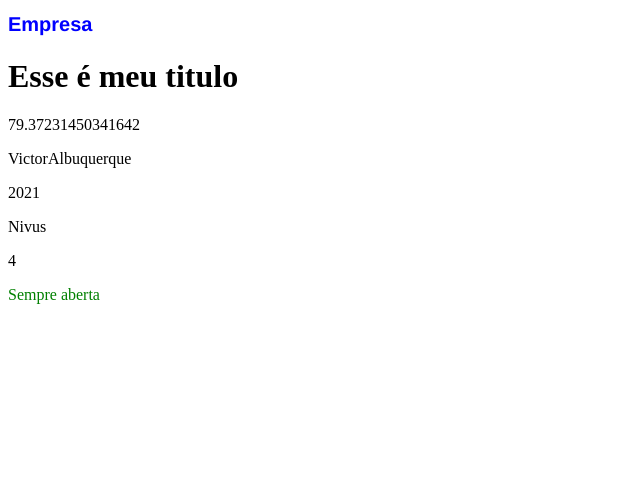
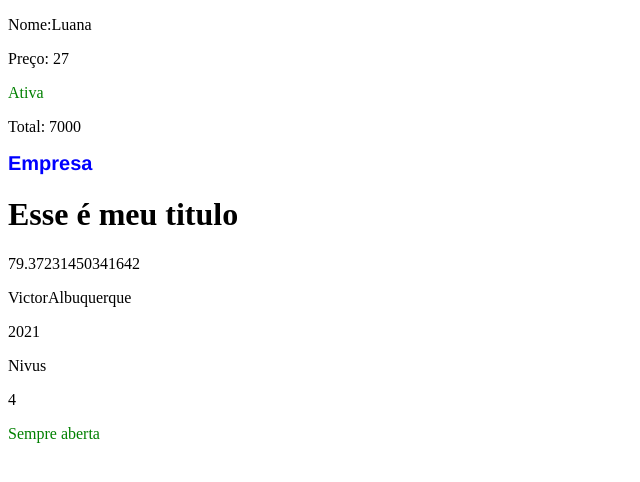
Before and after one commit to VictorHAlbu/exerc-react, a React (Create React App) app: page / in a window 1280 px wide. Shown: the top 482 px of the page, without its empty margins (0-640 px from the left). Built offline with nearby package versions, Linux system fonts and the light colour scheme.

Commit message:
Práticando objetos, array e ma- Desafio

```diff
--- a/src/repetindo.js
+++ b/src/repetindo.js
@@ -1,4 +1,29 @@
 import React from 'react';
+
+const luana = {
+    cliente: 'Luana',
+    idade: 27,
+    compras: [
+        { nome: 'Notebok', preco: 'R$ 2500' },
+        { nome: 'Geladeira', preco: 'R$ 3000' },
+        { nome: 'Smartphone', preco: 'R$ 1500' },
+    ],
+    ativa: true,
+};
+
+const mario = {
+    cliente: 'Mario',
+    idade: 31,
+    compras: [
+        { nome: 'Notebok', preco: 'R$ 2500' },
+        { nome: 'Geladeira', preco: 'R$ 3000' },
+        { nome: 'Smartphone', preco: 'R$ 1500' },
+        { nome: 'Guitarra', preco: 'R$ 3500' },
+    ],
+    ativa: false,
+};
+
+
 
 const titulo = <h1>Esse é meu titulo</h1>;
 
@@ -17,11 +42,29 @@
     fontFamily: 'helvetica',
 }
 
+//APP
+
 const App = () => {
+    const dados = luana;
+    const total = dados.compras
+        .map((item) => Number(item.preco.replace('R$ ', ' ')))
+        .reduce((a, b) => a + b);
+
+
     const radom = Math.random();
     const ativo = false;
+
     return (
         <>
+            <p>Nome:{dados.cliente}</p>
+            <p>Preço: {dados.idade}</p>
+            <p>
+                <span style={{ color: dados.ativa ? 'green' : 'red' }}>{dados.ativa ? 'Ativa' : 'Inativa'}</span>
+            </p>
+
+            <p>Total: {total}</p>
+
+
             <h1 style={estiloH1}>Empresa</h1>
             {titulo}
             <p className={ativo ? 'ativo' : 'false'}>{radom * 100}</p>
```
